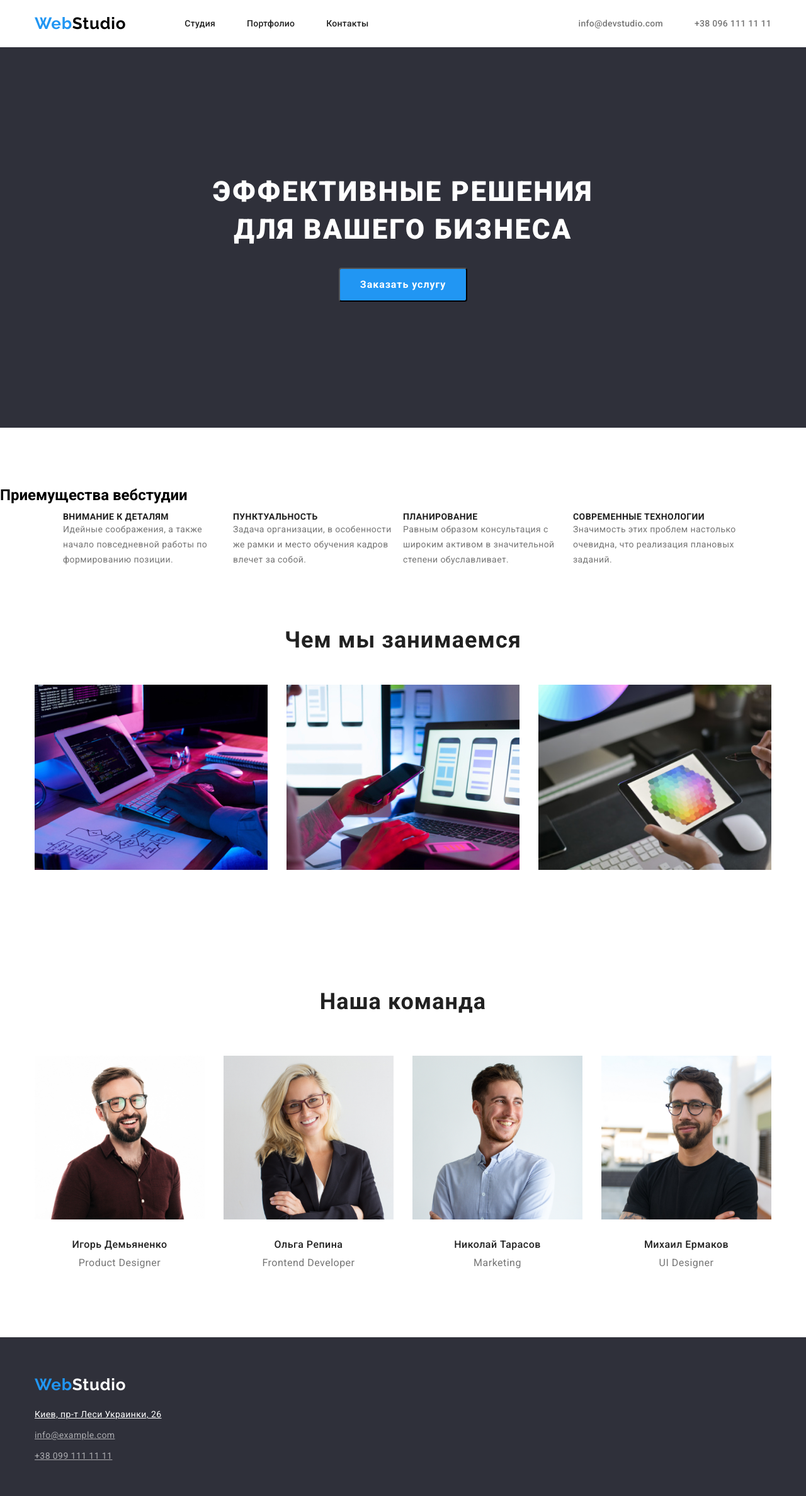
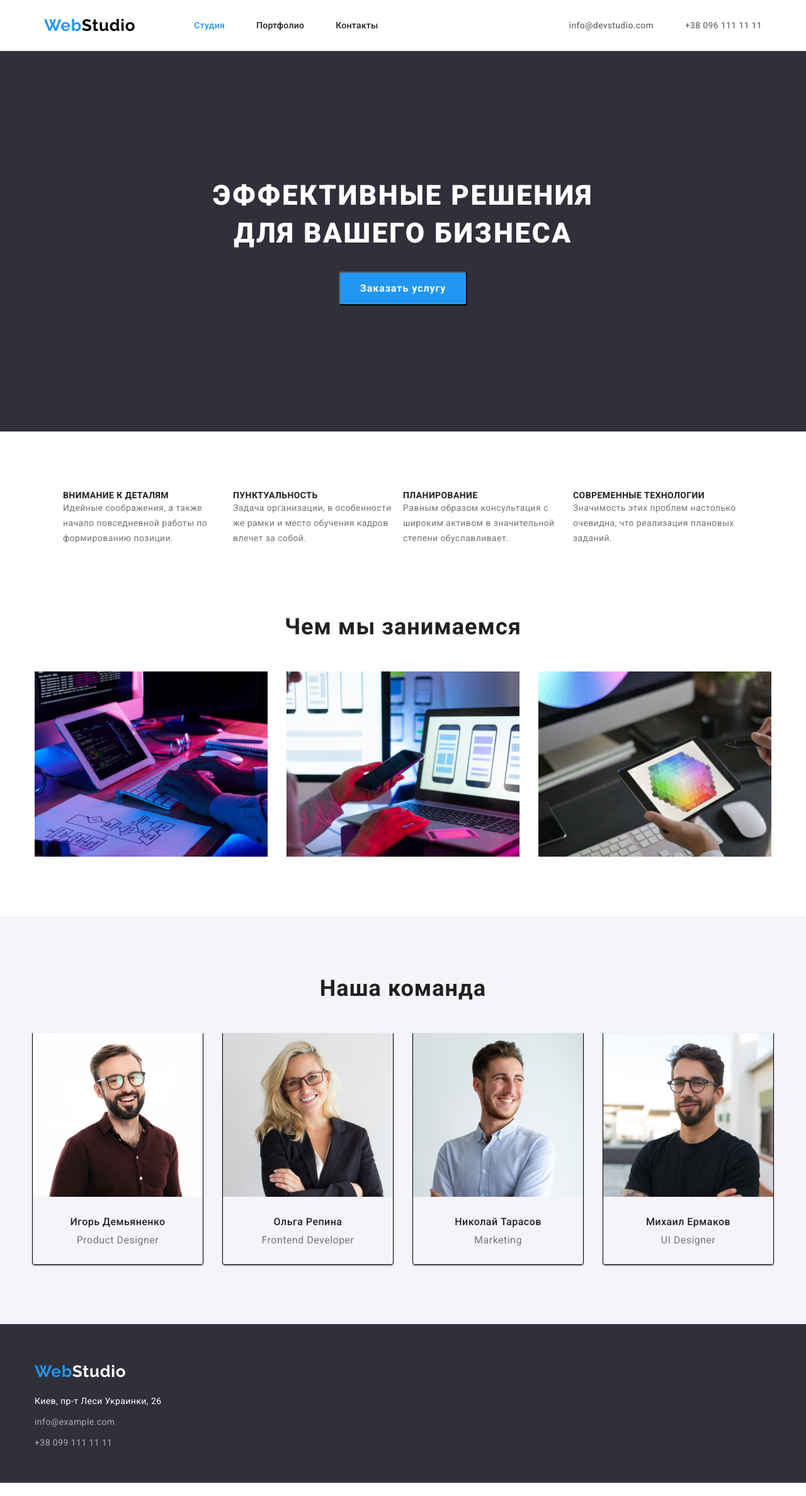
Before and after one commit to sashakryvolap/goit-markup-hw-03, a plain HTML site: page index.html in a window 1280 px wide. Shown: the whole page at 63% size. After the commit the page ends 2354 px from the top, so only its background shows below. Drawn offline with nearby package versions, Linux system fonts and the light colour scheme.

Commit message:
home work  №3,

```diff
--- a/css/styles.css
+++ b/css/styles.css
@@ -41,7 +41,10 @@ img {
 /*HEADER*/
 .header .container {
   display: flex;
+  width: 1170px;
+  height: 80px;
 }
+
 .navigation {
   display: flex;
 }
@@ -55,9 +58,7 @@ img {
 .address-list {
   display: flex;
 }
-.header {
-  padding: 22px 0;
-}
+
 .logo {
   font-family: var(--secondary-font);
   font-style: normal;
@@ -79,6 +80,10 @@ img {
   letter-spacing: 0.02em;
   color: var(--title-light-theme-color);
 }
+.studio,
+.portfolio {
+  color: #2196f3;
+}
 .address-list-link {
   color: var(--description-color);
 }
@@ -97,9 +102,7 @@ img {
 .section-hero {
   background-color: #2f303a;
 }
-.section-hero .container-hero {
-  display: flex;
-}
+
 .hero-title {
   font-weight: 900;
   font-size: 44px;
@@ -136,6 +139,17 @@ img {
 /*END-HERO*/
 
 /*FEAUTERS*/
+
+.feauters-hero-title {
+  position: absolute;
+  clip: rect(0 0 0 0);
+  width: 1px;
+  height: 1px;
+  margin: -1px;
+  border: 0;
+  padding: 0;
+  overflow: hidden;
+}
 
 .feauters-title {
   font-weight: 700;
@@ -197,13 +211,25 @@ img {
 /*END-WHAT-ARE-WE-DOING*/
 
 /*OUR-TEAM*/
+
+.section-comand {
+  background-color: #f5f4fa;
+  margin-top: 94px;
+}
+
+.our-comand {
+  padding-top: 94px;
+  height: 648px;
+}
+
 .our-comand-title {
-  height: 42px;
+  max-height: 42px;
   min-width: 264px;
   margin-left: auto;
   margin-right: auto;
-  margin-top: 188px;
+  margin-bottom: 50px;
 }
+
 .our-comand-team {
   font-weight: 500;
   font-size: 16px;
@@ -221,24 +247,27 @@ img {
   color: var(--description-color);
   text-align: center;
   margin-top: 10px;
+  margin-bottom: 30px;
+}
+.our-comand-block {
+  margin-bottom: 94px;
 }
 .our-comand-list {
   display: flex;
   justify-content: center;
-  margin-top: 50px;
   height: 368px;
 }
 .our-comand-list-item {
   display: flex;
   flex-direction: column;
   justify-content: center;
+  border: 1px solid;
+  box-shadow: 0px 1px 3px rgba(0, 0, 0, 0.12), 0px 1px 1px rgba(0, 0, 0, 0.14),
+    0px 2px 1px rgba(0, 0, 0, 0.2);
+  border-radius: 0px 0px 4px 4px;
 }
 .our-comand-list .our-comand-list-item:not(:last-child) {
   margin-right: 30px;
-}
-.our-comand-foto {
-  display: flex;
-  padding-top: 0px;
 }
 /*END-OUR-TEAM*/
 
@@ -272,13 +301,30 @@ img {
 
 /*PORTFOLIO*/
 
+.header {
+  border: 1px solid #ececec;
+  border-top-width: 0px;
+  border-right-width: 0px;
+  border-left-width: 0px;
+}
+
 .our-work-item {
   margin-top: 94px;
   display: flex;
+  justify-content: center;
+}
+.our-work-title {
+  position: absolute;
+  clip: rect(0 0 0 0);
+  width: 1px;
+  height: 1px;
+  margin: -1px;
+  border: 0;
+  padding: 0;
+  overflow: hidden;
 }
 .our-work-button-list {
   display: flex;
-  justify-content: center;
   height: 54px;
   width: 611px;
 }
@@ -313,7 +359,9 @@ img {
 }
 .projects-list-item {
   width: 370px;
+  height: 404px;
   margin-right: 30px;
+  border: 1px solid #eeeeee;
 }
 .projects-list-item:nth-last-child(n + 4) {
   margin-bottom: 30px;
--- a/index.html
+++ b/index.html
@@ -24,7 +24,7 @@
           </a>
           <ul class="navigation-list list">
             <li class="navigation-list-item">
-              <a class="navigation-list-link link" href="./index.html"
+              <a class="navigation-list-link link studio" href="./index.html"
                 >Студия</a
               >
             </li>
@@ -57,9 +57,7 @@
     <main>
       <!--hero-->
       <section class="section section-hero">
-        <div class="container-hero">
         <h1 class="hero-title">Эффективные решения для вашего бизнеса</h1>
-        </div>
         <div class="hero-btn">
           <button class="modal-btn" type="button">Заказать услугу</button>
         </div>
@@ -67,7 +65,8 @@
       <!--features-->
       <section class="section feauters">
         <h2 class="feauters-hero-title">Приемущества вебстудии</h2>
-        <ul class="container feauters-list list">
+        <div class="container">
+          <ul class="feauters-list list">
             <li class="item">
               <h3 class="feauters-title">Внимание к деталям</h3>
               <p class="description">
@@ -78,8 +77,8 @@
             <li class="item">
               <h3 class="feauters-title">Пунктуальность</h3>
               <p class="description">
-              Задача организации, в особенности же рамки и место обучения кадров
-              влечет за собой.
+                Задача организации, в особенности же рамки и место обучения
+                кадров влечет за собой.
               </p>
             </li>
             <li class="item">
@@ -97,9 +96,11 @@
               </p>
             </li>
           </ul>
+        </div>
       </section>
       <!--what are we doing-->
-      <section class="section we-doing">
+      <section class="section">
+        <div class="we-doing">
           <h2 class="section-title">Чем мы занимаемся</h2>
           <ul class="section-list list">
             <li class="section-list-item">
@@ -127,10 +128,13 @@
               />
             </li>
           </ul>
+        </div>
       </section>
       <!--our team-->
-      <section class="container section our-comand">
+      <section class="section-comand">
+        <div class="container our-comand">
           <h2 class="our-comand-title">Наша команда</h2>
+          <div class="our-comand-block">
             <ul class="our-comand-list list">
               <li class="our-comand-list-item">
                 <img
@@ -181,19 +185,22 @@
                 <p class="our-comand-team-description" lang="en">UI Designer</p>
               </li>
             </ul>
+          </div>
+        </div>
       </section>
     </main>
     <footer class="footer">
-      <div class="container footer-link">
+      <div class="container">
+        <div class="footer-link">
           <a class="link" href="./index.html" aria-label="логотип вебстудии">
             <p class="logo">Web<span class="logo-text">Studio</span></p>
           </a>
         </div>
         <address class="address">
-        <ul class="container contact-list list">
+          <ul class="contact-list list">
             <li class="contact-list-item">
               <a
-              class="contact-list-link address-number"
+                class="contact-list-link address-number link"
                 href="https://goo.gl/maps/dycqHEZfYpcKe13H9"
                 target="_blank"
               >
@@ -201,17 +208,18 @@
               </a>
             </li>
             <li class="contact-list-item">
-            <a class="contact-list-link" href="mailto:info@example.com"
+              <a class="contact-list-link link" href="mailto:info@example.com"
                 >info@example.com</a
               >
             </li>
             <li class="contact-list-item">
-            <a class="contact-list-link" href="tel:+380991111111"
+              <a class="contact-list-link link" href="tel:+380991111111"
                 >+38 099 111 11 11</a
               >
             </li>
           </ul>
         </address>
+      </div>
     </footer>
   </body>
 </html>
```
Also changed, not shown: portfolio.html (+13 -9 lines). Lines whose indentation alone changed are shown as unchanged.
